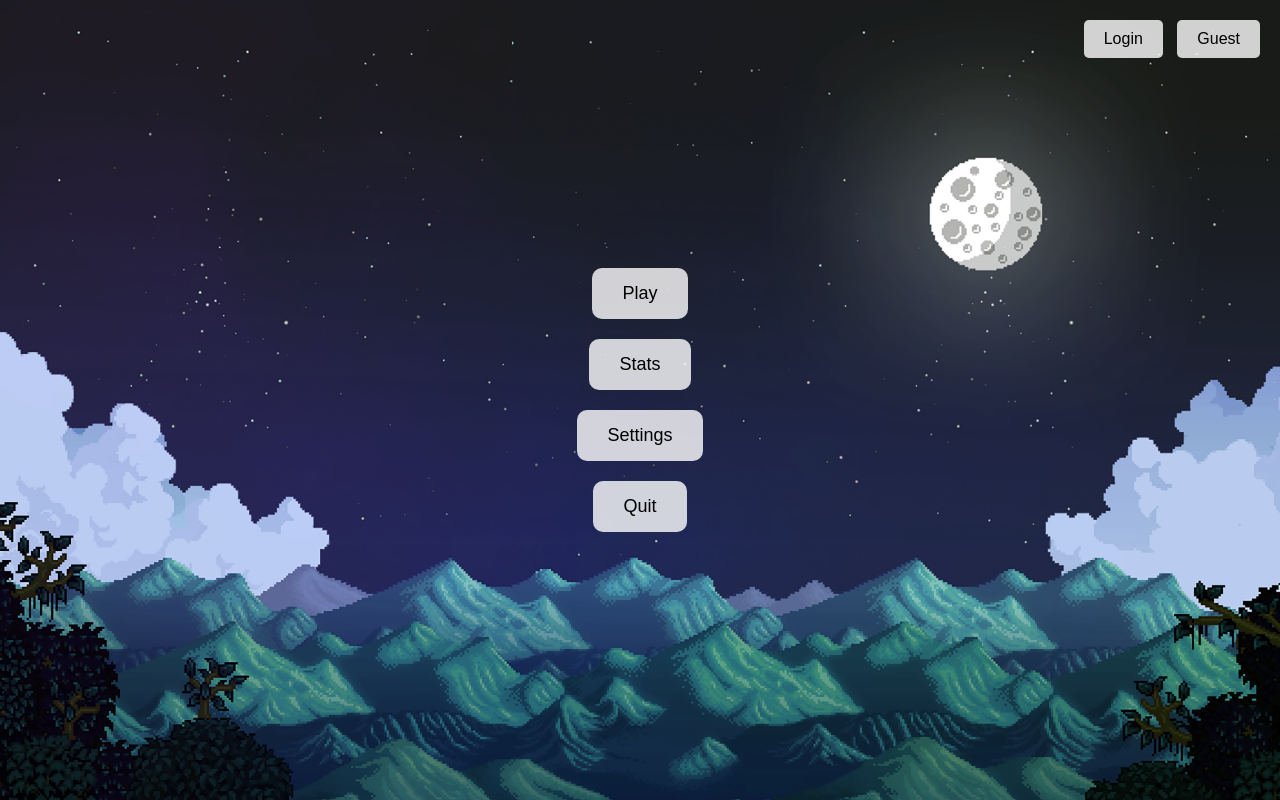
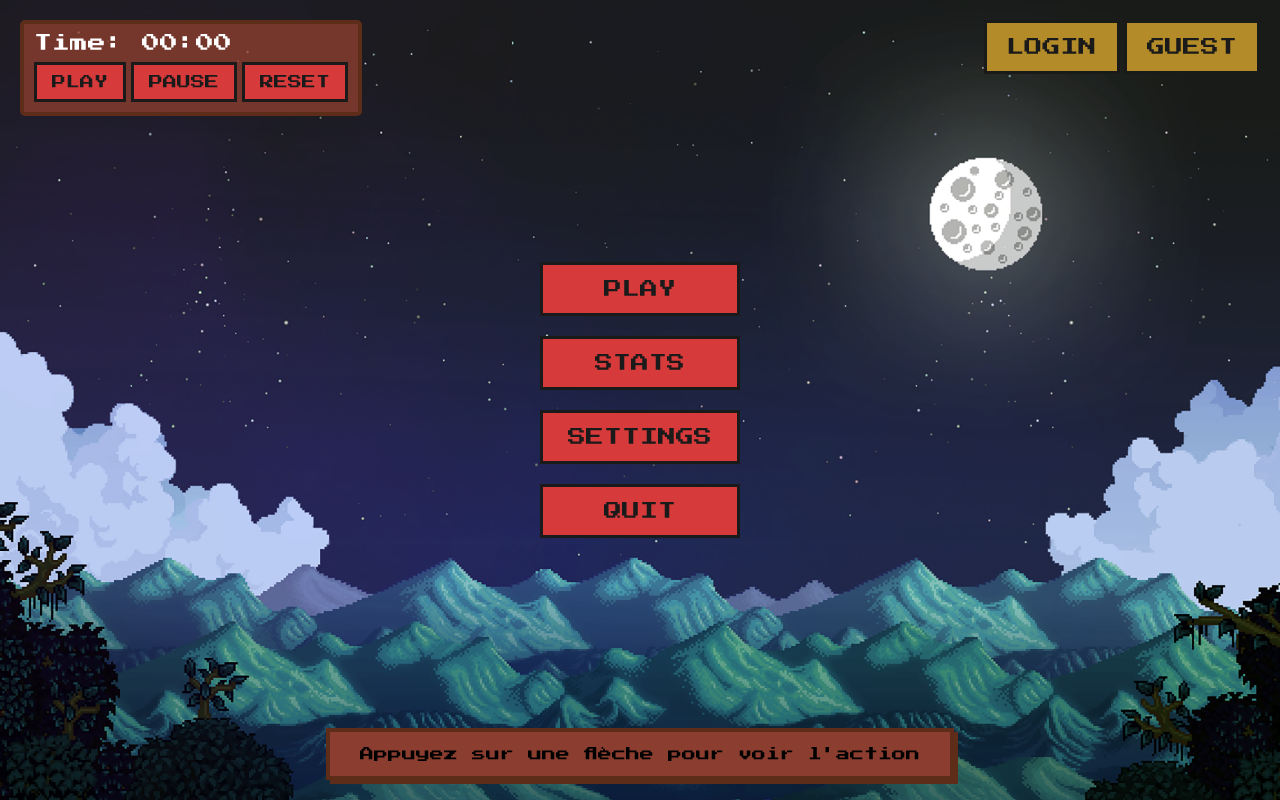
Before and after one commit to SaschaLunel/BTS-SIO-Projet-AAA-Tetris, a PHP site: page /html/index.html in a window 1280 px wide. Run offline with PHP 8.4, Linux system fonts and the light colour scheme.

Commit message:
new page

```diff
--- a/lot2/client web/css/style.css
+++ b/lot2/client web/css/style.css
@@ -26,18 +26,21 @@ body {
 }
 
 .header-buttons button {
-    background-color: rgba(255, 255, 255, 0.8); /* Couleur de fond blanche avec transparence */
-    border: none;
-    padding: 10px 20px;
-    margin-left: 10px;
+    background-color: #b38b29; /* Marron doré */
+    color: #1a1a1a; /* Noir profond pour le texte */
+    font-family: 'Press Start 2P', cursive; /* Police pixel art */
+    font-size: 18px;
+    border: 3px solid #1a1a1a; /* Bordure noire */
+    padding: 15px 20px;
+    text-align: center;
     cursor: pointer;
-    font-size: 16px;
-    border-radius: 5px;
-    transition: background-color 0.3s;
+    text-transform: uppercase;
+    transition: 0.3s ease;
 }
 
 .header-buttons button:hover {
-    background-color: rgba(255, 255, 255, 1);
+    background-color: #9e7824; /* Couleur marron légèrement plus sombre */
+    transform: scale(1.05);
 }
 
 /* Centrer les boutons dans l'écran */
@@ -49,15 +52,136 @@ body {
 }
 
 .center-buttons button {
-    background-color: rgba(255, 255, 255, 0.8);
-    border: none;
-    padding: 15px 30px;
+    background-color: #d73a3a; /* Rouge pixel */
+    color: #1a1a1a; /* Noir profond pour le texte */
+    font-family: 'Press Start 2P', cursive; /* Police pixel art, vous pouvez la remplacer par une police similaire */
     font-size: 18px;
+    border: 3px solid #1a1a1a; /* Bordure noire */
+    padding: 15px 20px;
+    text-align: center;
     cursor: pointer;
-    border-radius: 10px;
-    transition: background-color 0.3s;
+    text-transform: uppercase;
+    width: 200px;
+    transition: 0.3s ease;
 }
 
 .center-buttons button:hover {
-    background-color: rgba(255, 255, 255, 1);
+    background-color: #b12d2d; /* Couleur rouge plus sombre */
+    transform: scale(1.05);
 }
+
+/* Style pour le conteneur du timer */
+#timer-container {
+    position: absolute; /* Positionnement absolu pour placer en haut à gauche */
+    top: 20px; /* Ajustez la position selon vos besoins */
+    left: 20px;
+    background-color: rgba(139, 62, 47, 0.8); /* Un fond semi-transparent */
+    border: 4px solid #5d2d1a; /* Bordure sombre */
+    border-radius: 5px; /* Coins arrondis */
+    padding: 10px; /* Espace interne */
+    color: white; /* Couleur du texte */
+    font-family: 'Press Start 2P', cursive; /* Police pixel art */
+}
+
+/* Style pour le timer */
+#timer {
+    font-family: 'Press Start 2P', sans-serif;
+    font-size: 18px;
+    color: white;
+    margin-bottom: 10px; /* Espace entre le timer et les boutons */
+}
+
+/* Style pour le message d'action */
+#actionDisplay {
+    position: fixed; /* Pour le fixer en bas de la page */
+    bottom: 20px;    /* Marge de 20px par rapport au bas */
+    left: 50%;       /* Centre horizontalement */
+    transform: translateX(-50%); /* Centre parfaitement l'élément */
+
+    background-color: #8b3e2f; /* Couleur de fond similaire aux boutons */
+    border: 4px solid #5d2d1a; /* Bordure foncée pour l'encadré */
+    color: #000; /* Couleur du texte */
+    font-family: 'Press Start 2P', cursive; /* Police pour le style rétro */
+    font-size: 14px; /* Taille du texte */
+    padding: 15px 30px; /* Espace intérieur pour l'encadré */
+    text-align: center; /* Centrer le texte dans l'encadré */
+    box-shadow: 4px 4px 0 #5d2d1a; /* Ombre pour un effet 3D rétro */
+    width: fit-content; /* Ajuste la largeur à la taille du texte */
+    min-width: 200px; /* Largeur minimale pour un bon affichage */
+}
+
+/* Style pour la grille de jeu */
+#gameGrid {
+    display: grid;
+    grid-template-columns: repeat(10, 30px); /* 10 colonnes de 30px */
+    grid-template-rows: repeat(20, 30px); /* 20 lignes de 30px */
+    gap: 1px; /* Espacement entre les cellules */
+    margin: 20px auto; /* Centrer la grille horizontalement */
+    padding: 10px;
+    background-color: #222; /* Couleur de fond pour la grille */
+    border: 4px solid #5d2d1a; /* Bordure autour de la grille */
+    box-shadow: 4px 4px 0 #5d2d1a;
+}
+
+.cell {
+    width: 30px;
+    height: 30px;
+    background-color: #333; /* Couleur de base pour les cellules */
+    border: 1px solid #111;
+}
+
+/* Masque la grille par défaut */
+.hidden {
+    display: none;
+}
+
+/* Boutons latéraux page game*/
+.side-buttons {
+    position: absolute;
+    right: 20px;
+    bottom: 20px;
+    display: flex;
+    flex-direction: column;
+    gap: 10px;
+}
+
+.side-buttons button {
+    background-color: #d73a3a; /* Rouge pixel */
+    color: #1a1a1a; /* Noir profond pour le texte */
+    font-family: 'Press Start 2P', cursive; /* Police pixel art */
+    font-size: 18px;
+    border: 3px solid #1a1a1a; /* Bordure noire */
+    padding: 15px 20px;
+    text-align: center;
+    cursor: pointer;
+    text-transform: uppercase;
+    width: 200px; /* Ajustez si nécessaire */
+    transition: 0.3s ease;
+}
+
+.side-buttons button:hover {
+    transform: translateY(-2px);
+}
+
+/* Style pour les boutons du timer */
+.timer-buttons {
+    display: flex;
+    gap: 5px; /* Espace entre les boutons */
+}
+
+.timer-buttons button {
+    background-color: #d73a3a; /* Rouge pixel */
+    color: #1a1a1a; /* Noir profond pour le texte */
+    font-family: 'Press Start 2P', cursive; /* Police pixel art */
+    font-size: 14px;
+    border: 3px solid #1a1a1a; /* Bordure noire */
+    padding: 10px 15px; /* Espace interne */
+    cursor: pointer;
+    text-transform: uppercase;
+    transition: 0.3s ease;
+}
+
+.timer-buttons button:hover {
+    background-color: #b12d2d; /* Couleur rouge plus sombre */
+    transform: scale(1.05);
+}
--- a/lot2/client web/html/index.html
+++ b/lot2/client web/html/index.html
@@ -5,6 +5,7 @@
     <meta name="viewport" content="width=device-width, initial-scale=1.0">
     <title>Tetriscraft</title>
     <link rel="stylesheet" href="../css/style.css">
+    <link href="https://fonts.googleapis.com/css2?family=Press+Start+2P&display=swap" rel="stylesheet">
 </head>
 <body>
     <!-- Section pour les boutons en haut à droite -->
@@ -15,10 +16,25 @@
 
     <!-- Section centrale pour les boutons principaux -->
     <div class="center-buttons">
-        <button>Play</button>
+        <button id="playButton">Play</button>
         <button>Stats</button>
         <button>Settings</button>
-        <button>Quit</button>
+        <button id="quitButton">Quit</button>
     </div>
+
+    <!-- Section pour le timer en haut à gauche -->
+    <div id="timer-container">
+        <div id="timer">Time: 00:00</div>
+        <div class="timer-buttons">
+            <button id="playTimer">Play</button>
+            <button id="pauseTimer">Pause</button>
+            <button id="resetTimer">Reset</button>
+        </div>
+    </div>
+
+    <div id="actionDisplay">Appuyez sur une flèche pour voir l'action</div>
+
+    <!-- Lien vers le script JavaScript -->
+    <script src="../js/script.js"></script>
 </body>
 </html>
--- /dev/null
+++ b/lot2/client web/js/script.js
@@ -0,0 +1,111 @@
+// Variables pour le timer
+let timerElement = document.getElementById('timer');
+let seconds = 0;
+let timerInterval;
+
+// Fonction pour formater le temps en mm:ss
+function formatTime(seconds) {
+    let minutes = Math.floor(seconds / 60);
+    let remainingSeconds = seconds % 60;
+    return (
+        (minutes < 10 ? '0' : '') + minutes + ':' +
+        (remainingSeconds < 10 ? '0' : '') + remainingSeconds
+    );
+}
+
+// Fonction pour démarrer le timer
+function startTimer() {
+    if (!timerInterval) {
+        timerInterval = setInterval(() => {
+            seconds++;
+            timerElement.textContent = 'Time: ' + formatTime(seconds);
+        }, 1000);
+    }
+}
+
+// Fonction pour arrêter le timer
+function stopTimer() {
+    clearInterval(timerInterval);
+    timerInterval = null;
+}
+
+// Fonction pour réinitialiser le timer
+function resetTimer() {
+    stopTimer();
+    seconds = 0;
+    timerElement.textContent = 'Time: 00:00';
+}
+
+// Fonction pour créer une grille de 10x20
+function createGrid() {
+    let gameGrid = document.getElementById('gameGrid');
+    gameGrid.innerHTML = ''; // Vide le contenu de la grille
+    for (let i = 0; i < 200; i++) { // 10 * 20 = 200 cellules
+        let cell = document.createElement('div');
+        cell.classList.add('cell');
+        gameGrid.appendChild(cell);
+    }
+    gameGrid.classList.remove('hidden'); // Affiche la grille après création
+}
+
+// Écouteur d'événements pour le bouton Play de index.html
+document.getElementById('playButton').addEventListener('click', () => {
+    window.open('game.html', '_blank'); // Ouvre game.html dans un nouvel onglet
+});
+
+// Écouteur d'événements pour le bouton Play de game.html
+let startGameButton = document.getElementById('startGameButton');
+if (startGameButton) {
+    startGameButton.addEventListener('click', () => {
+        console.log('Start Game Button clicked'); // Vérifie si le bouton est cliqué
+        resetTimer(); // Réinitialise le timer
+        console.log('Timer reset'); // Vérifie si la réinitialisation fonctionne
+        startTimer(); // Démarre le timer
+        console.log('Timer started'); // Vérifie si le timer démarre
+        createGrid(); // Crée la grille de jeu
+        console.log('Grid created'); // Vérifie si la grille est créée
+    });
+}
+
+
+// Écouteur d'événements pour le bouton Quit de game.html
+let quitGameButton = document.getElementById('quitGameButton');
+if (quitGameButton) {
+    quitGameButton.addEventListener('click', () => {
+        stopTimer(); // Arrête le timer
+        resetTimer(); // Réinitialise le timer
+        document.getElementById('gameGrid').innerHTML = ''; // Efface la grille
+        document.getElementById('gameGrid').classList.add('hidden'); // Cache la grille
+    });
+}
+
+// Fonction pour afficher un message temporaire
+let actionDisplay = document.getElementById('actionDisplay');
+let resetMessageTimeout;
+function showTemporaryMessage(message) {
+    actionDisplay.textContent = message;
+    clearTimeout(resetMessageTimeout);
+    resetMessageTimeout = setTimeout(() => {
+        actionDisplay.textContent = 'Appuyez sur une flèche pour voir l\'action';
+    }, 1000);
+}
+
+// Fonction pour gérer les appuis sur les touches fléchées
+document.addEventListener('keydown', (event) => {
+    switch (event.key) {
+        case 'ArrowRight':
+            showTemporaryMessage('right');
+            break;
+        case 'ArrowLeft':
+            showTemporaryMessage('left');
+            break;
+        case 'ArrowUp':
+            showTemporaryMessage('slow down');
+            break;
+        case 'ArrowDown':
+            showTemporaryMessage('hard drop');
+            break;
+        default:
+            break;
+    }
+});
```
Also changed, not shown: lot2/client web/html/game.html (added, +29 -0 lines).
